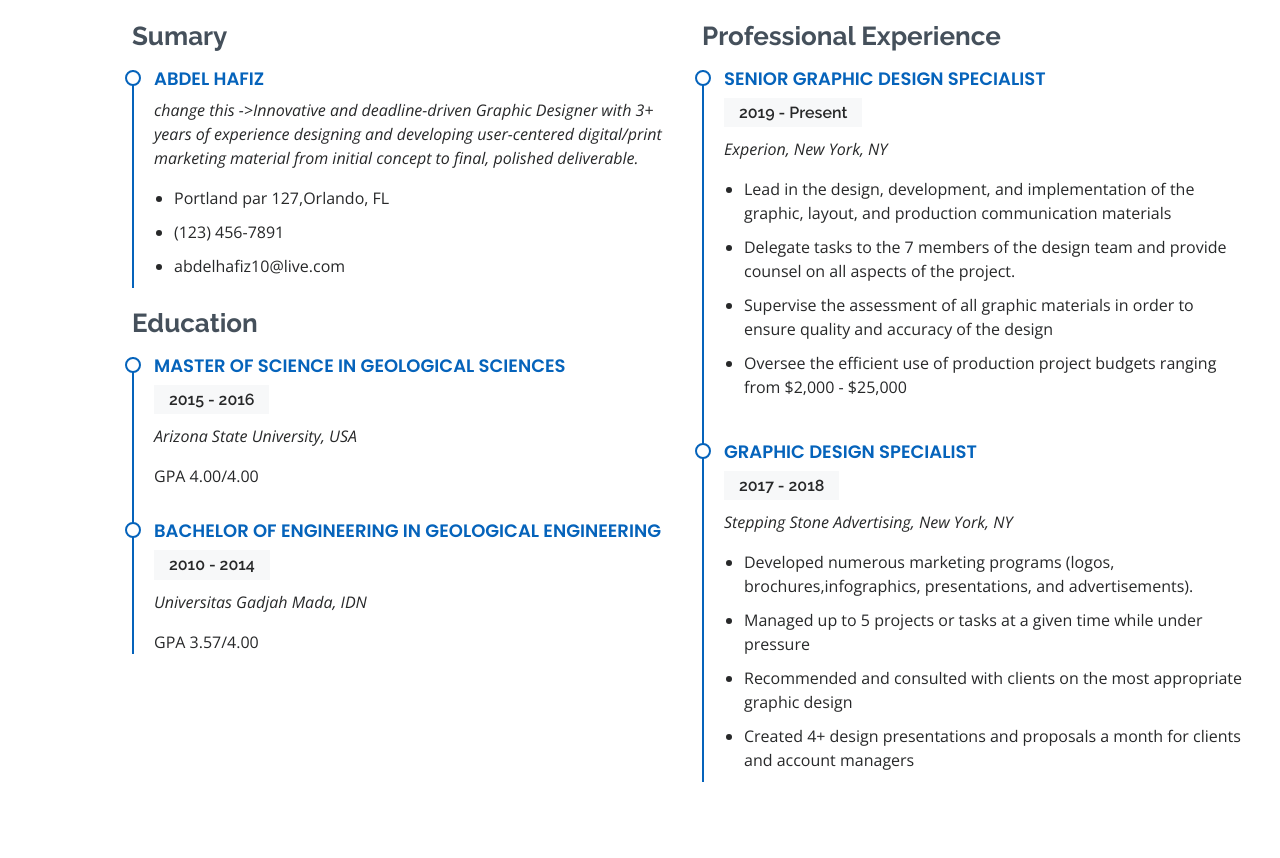
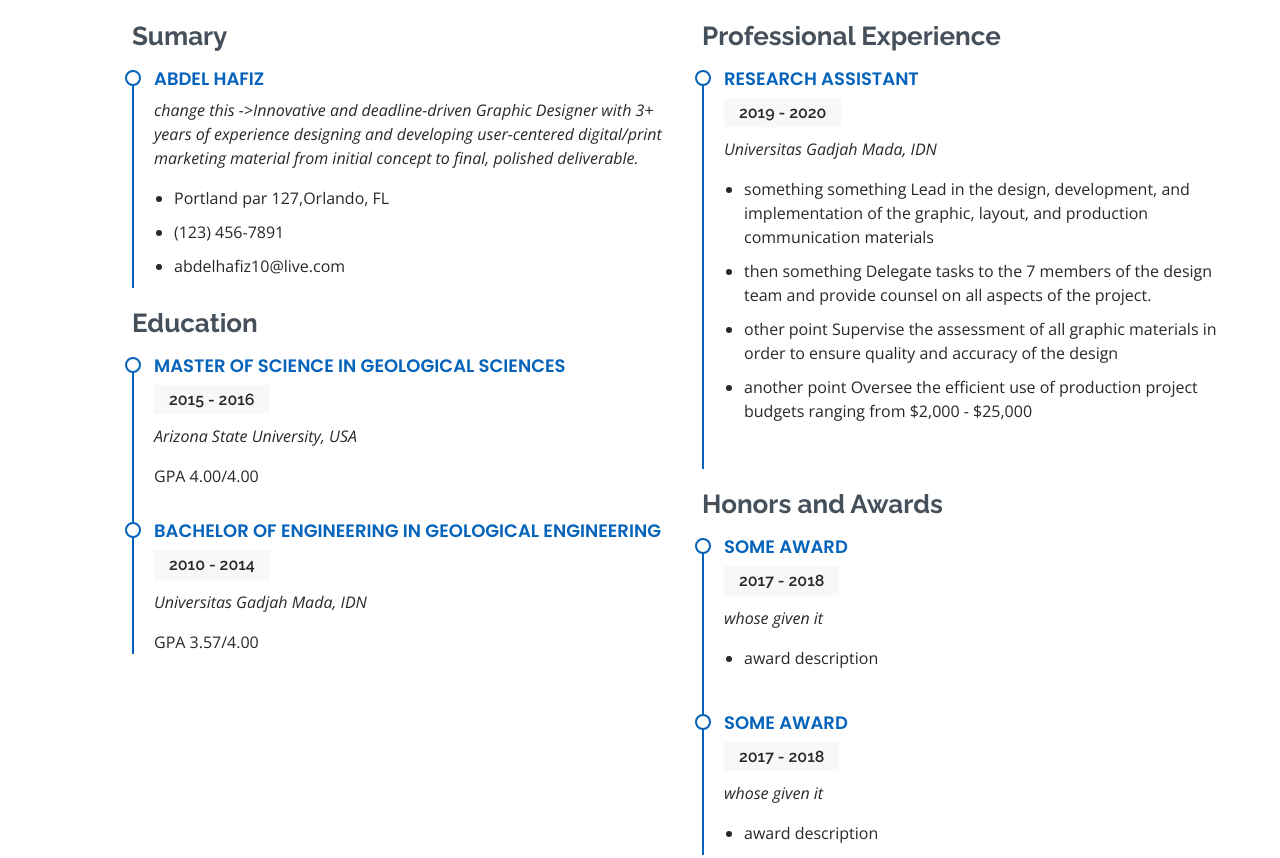
Before and after one commit to abdelhafiz10/abdelhafiz10.github.io, a plain HTML site: page index.html in a window 1280 px wide. Shown: the part 2560-3418 px from the top of the page. Drawn offline with nearby package versions, Linux system fonts and the light colour scheme.

Commit message:
Update index.html

```diff
--- a/index.html
+++ b/index.html
@@ -272,25 +272,31 @@
           <div class="col-lg-6">
             <h3 class="resume-title">Professional Experience</h3>
             <div class="resume-item">
-              <h4>Senior graphic design specialist</h4>
-              <h5>2019 - Present</h5>
-              <p><em>Experion, New York, NY </em></p>
+              <h4>Research Assistant</h4>
+              <h5>2019 - 2020</h5>
+              <p><em>Universitas Gadjah Mada, IDN </em></p>
               <ul>
-                <li>Lead in the design, development, and implementation of the graphic, layout, and production communication materials</li>
-                <li>Delegate tasks to the 7 members of the design team and provide counsel on all aspects of the project. </li>
-                <li>Supervise the assessment of all graphic materials in order to ensure quality and accuracy of the design</li>
-                <li>Oversee the efficient use of production project budgets ranging from $2,000 - $25,000</li>
+                <li>something something Lead in the design, development, and implementation of the graphic, layout, and production communication materials</li>
+                <li>then something Delegate tasks to the 7 members of the design team and provide counsel on all aspects of the project. </li>
+                <li>other point Supervise the assessment of all graphic materials in order to ensure quality and accuracy of the design</li>
+                <li>another point Oversee the efficient use of production project budgets ranging from $2,000 - $25,000</li>
+              </ul>
+            </div>
+            <h3 class="resume-title">Honors and Awards</h3>
+            <div class="resume-item">
+              <h4>some award</h4>
+              <h5>2017 - 2018</h5>
+              <p><em>whose given it</em></p>
+              <ul>
+                <li>award description</li>
               </ul>
             </div>
             <div class="resume-item">
-              <h4>Graphic design specialist</h4>
+              <h4>some award</h4>
               <h5>2017 - 2018</h5>
-              <p><em>Stepping Stone Advertising, New York, NY</em></p>
+              <p><em>whose given it</em></p>
               <ul>
-                <li>Developed numerous marketing programs (logos, brochures,infographics, presentations, and advertisements).</li>
-                <li>Managed up to 5 projects or tasks at a given time while under pressure</li>
-                <li>Recommended and consulted with clients on the most appropriate graphic design</li>
-                <li>Created 4+ design presentations and proposals a month for clients and account managers</li>
+                <li>award description</li>
               </ul>
             </div>
           </div>
```
